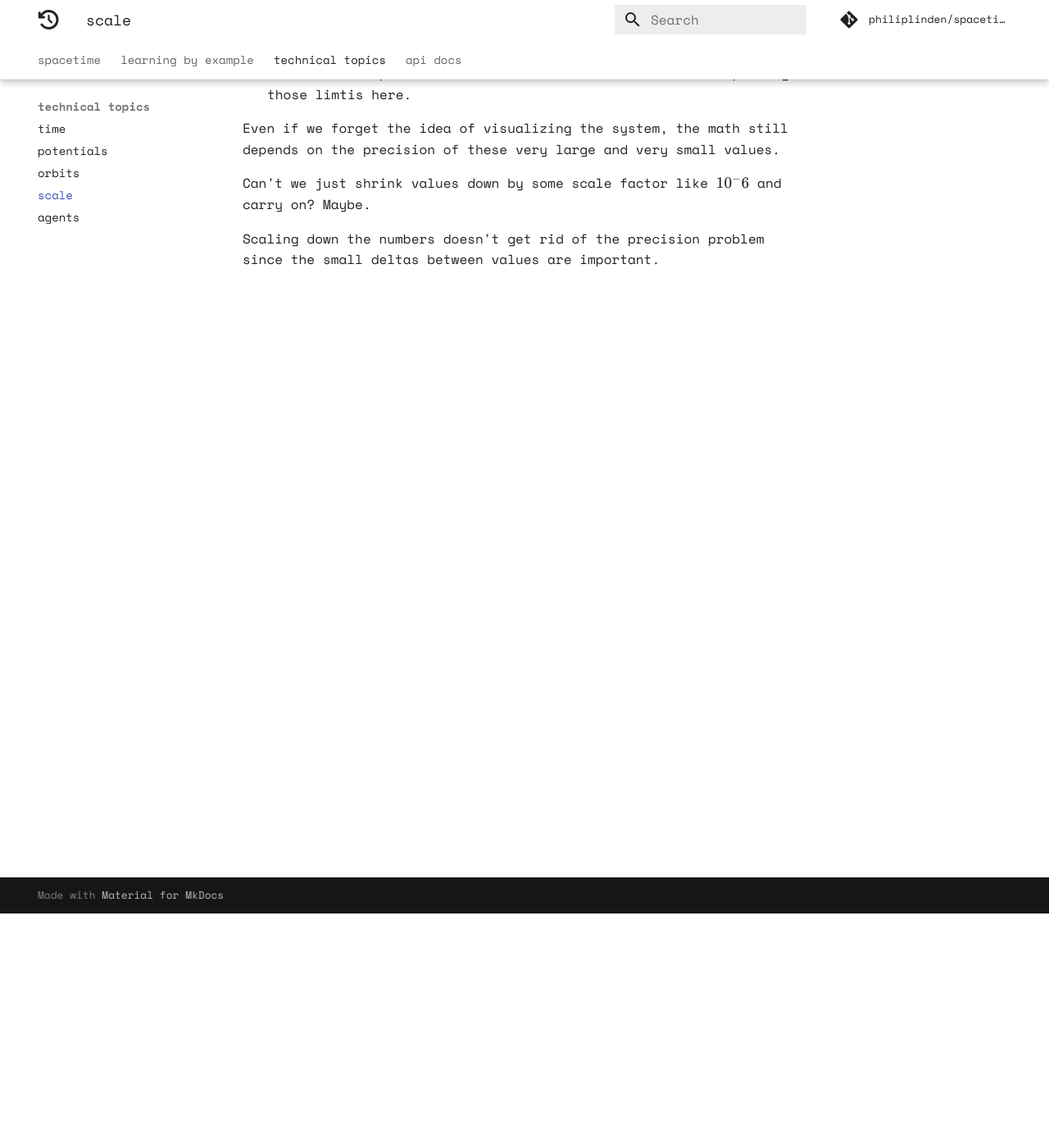
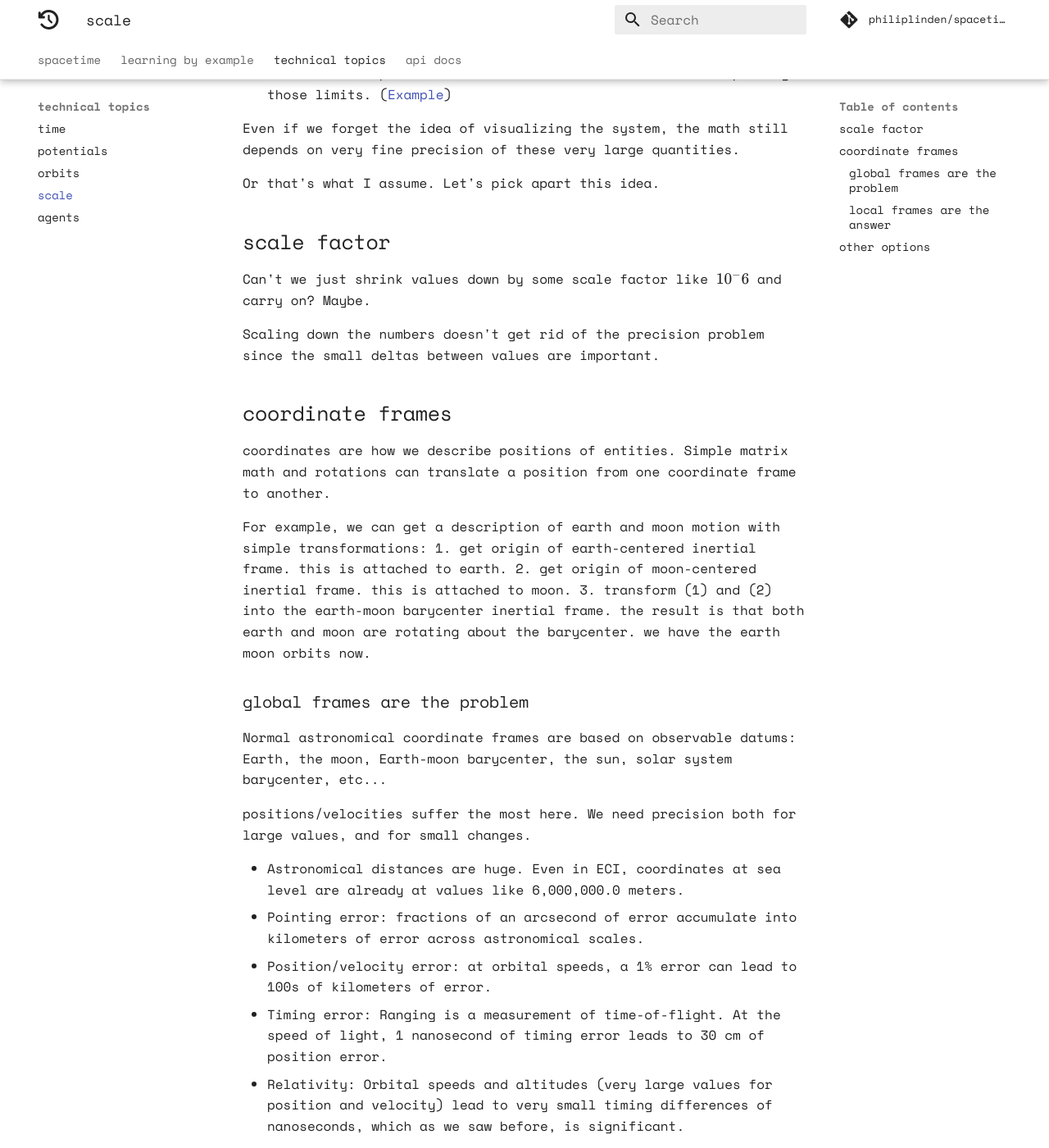
Before and after one commit to philiplinden/spacetime, an MkDocs documentation site: the page built from docs/technical/scale.md, in a window 1280 px wide and 1400 px high, scrolled down 286 px. Shown: the whole window at 82% size. Built offline with MkDocs 1.6.1 and Material for MkDocs 9.7.7, drawn with Linux system fonts in a browser that asks for light colours; comment, search, counter and statistics services are not loaded; some of the changed text lies outside the part shown.

Commit message:
tinker with coordinate frames

```diff
--- a/docs/technical/scale.md
+++ b/docs/technical/scale.md
@@ -1,12 +1,78 @@
 One of the difficult parts of modeling space systems is scale.
 
 1. Space is huge, spacecraft are tiny.
-2. We must track of time on the order of nanoseconds (or better!) to model real systems.
-3. The numerical precision in our code is limited, and we're pushing those limtis here.
+2. We must track of time on the order of nanoseconds (or better!) to model real
+   systems.
+3. The numerical precision in our code is limited, and we're pushing those
+   limits. ([Example](./notebooks/time_dilation.md))
 
-Even if we forget the idea of visualizing the system, the math still depends on the precision of these very large and
-very small values.
+Even if we forget the idea of visualizing the system, the math still depends on
+very fine precision of these very large quantities.
 
-Can't we just shrink values down by some scale factor like $10^-6$ and carry on? Maybe.
+Or that's what I assume. Let's pick apart this idea.
 
-Scaling down the numbers doesn't get rid of the precision problem since the small deltas between values are important.
+# scale factor
+Can't we just shrink values down by some scale factor like $10^-6$ and carry on?
+Maybe.
+
+Scaling down the numbers doesn't get rid of the precision problem since the
+small deltas between values are important.
+
+# coordinate frames
+coordinates are how we describe positions of entities. Simple matrix math and
+rotations can translate a position from one coordinate frame to another.
+
+For example, we can get a description of earth and moon motion with simple
+transformations:
+1. get origin of earth-centered inertial frame. this is attached to earth.
+2. get origin of moon-centered inertial frame. this is attached to moon.
+3. transform (1) and (2) into the earth-moon barycenter inertial frame. the
+   result is that both earth and moon are rotating about the barycenter. we have
+   the earth moon orbits now.
+
+## global frames are the problem
+Normal astronomical coordinate frames are based on observable datums: Earth, the
+moon, Earth-moon barycenter, the sun, solar system barycenter, etc...
+
+positions/velocities suffer the most here. We need precision both for large
+values, and for small changes.
+
+- Astronomical distances are huge. Even in ECI, coordinates at sea level are
+  already at values like 6,000,000.0 meters.
+- Pointing error: fractions of an arcsecond of error accumulate into kilometers
+  of error across astronomical scales.
+- Position/velocity error: at orbital speeds, a 1% error can lead to 100s of
+  kilometers of error.
+- Timing error: Ranging is a measurement of time-of-flight. At the speed of
+  light, 1 nanosecond of timing error leads to 30 cm of position error.
+- Relativity: Orbital speeds and altitudes (very large values for position and
+  velocity) lead to very small timing differences of nanoseconds, which as we
+  saw before, is significant.
+
+## local frames are the answer
+the traditional coordinate frames defined by nasa are not the _only_ coordinate
+frames that exist.
+
+we can chunk up our world space into many small frames. when an entity crosses
+the boundary between chunks, transform coordinates into the new chunk's
+coordinates.
+
+this solves the scale problem by allowing the world to be very large, but
+without requiring entity position coordinates to be represented by enormous
+values. instead, whenever coordinates get too large in one frame, we transfer
+the representation into a frame closer to the entity (but still rigidly attached
+to the "world" space).
+
+analogy:
+- instead of measuring my height as 73 inches, i denote it as 6 feet, 1 inch.
+- instead of measuring map coordinates as 4000 meters East, 200 meters North
+  from the arbitrary origin chosen by the cartographer, we can say a location is
+  10 meters East, 1 meter North within grid square J4.
+
+# other options
+- Transform Hierarchy: Use Bevy's transform hierarchy to organize entities in a
+hierarchical structure. Group related entities under a parent entity to simplify
+transformations. (Barnes Hut anyone?)
+
+- Spatial Partitioning:Implement spatial partitioning techniques like octrees or
+BVH (Bounding Volume Hierarchy) to optimize collision checks and queries.
```
Also changed, not shown: 2 other files.
